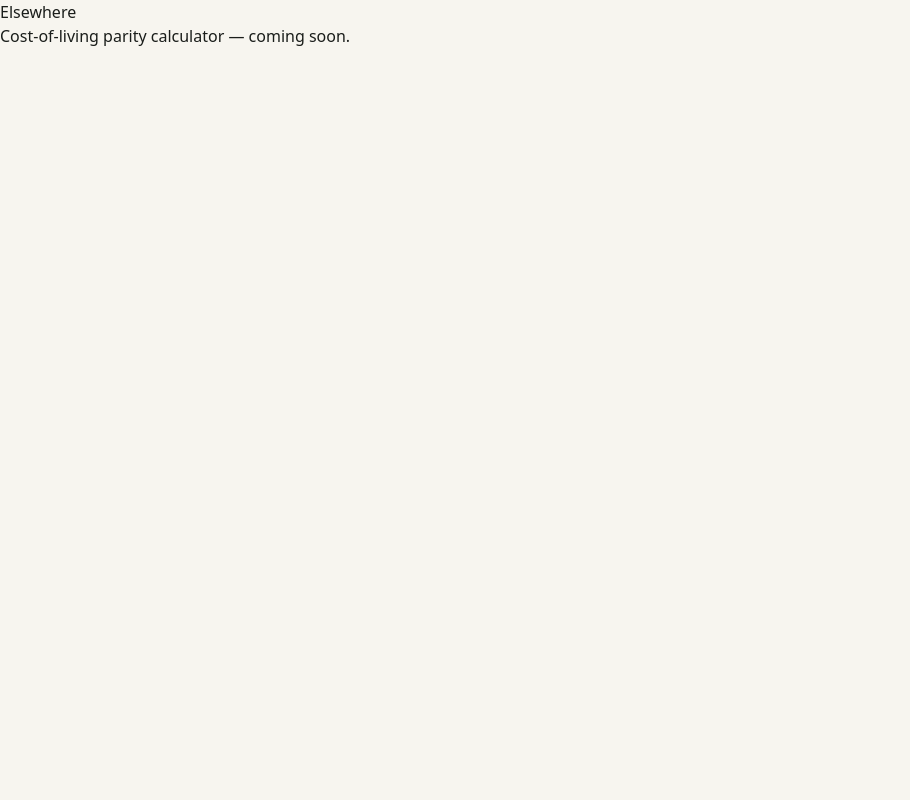
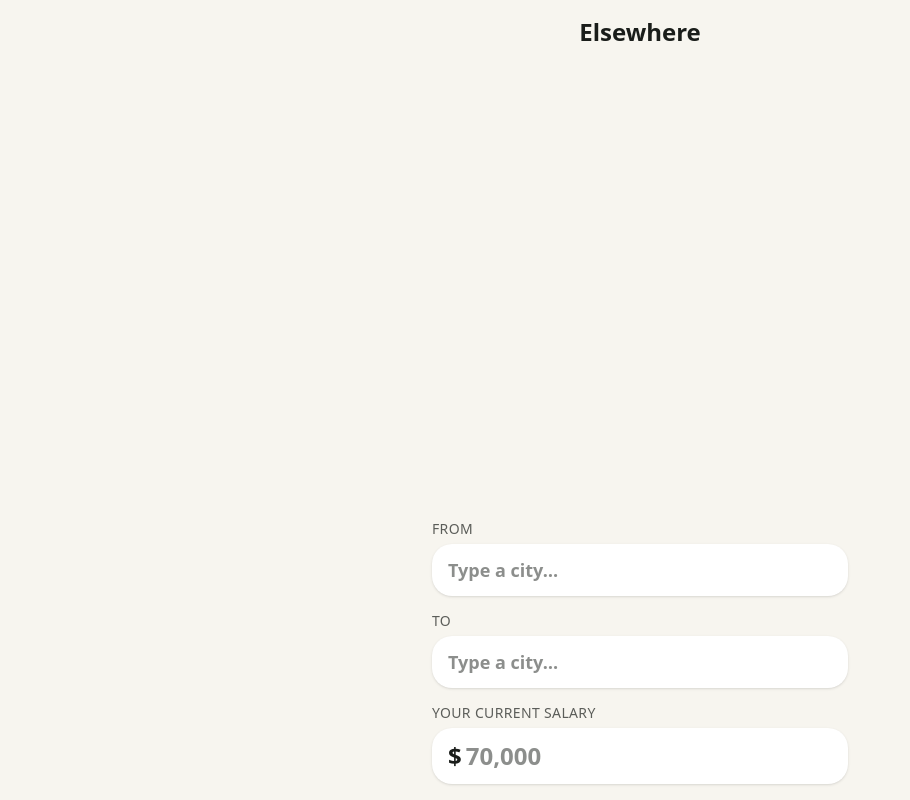
Before and after one commit to miadugas/elsewhere, a Vue app: page / in a window 1280 px wide. Shown: the whole page, without its empty margins (0-910 px from the left). Built offline with nearby package versions, Linux system fonts and the light colour scheme.

Commit message:
feat(ui): ComparePage wiring all components

```diff
--- a/src/App.vue
+++ b/src/App.vue
@@ -1,10 +1,7 @@
+<script setup lang="ts">
+import ComparePage from "./pages/ComparePage.vue";
+</script>
+
 <template>
-  <main>
-    <h1>Elsewhere</h1>
-    <p>Cost-of-living parity calculator — coming soon.</p>
-  </main>
+  <ComparePage />
 </template>
-
-<script setup lang="ts">
-// Root app shell — content added in later tasks
-</script>
--- /dev/null
+++ b/src/pages/ComparePage.vue
@@ -0,0 +1,54 @@
+<script setup lang="ts">
+import { useComparison } from "../composables/useComparison";
+import PlacePicker from "../components/PlacePicker.vue";
+import SalaryInput from "../components/SalaryInput.vue";
+import ResultSlab from "../components/ResultSlab.vue";
+import BasketList from "../components/BasketList.vue";
+import BreakdownSheet from "../components/BreakdownSheet.vue";
+
+const c = useComparison();
+</script>
+
+<template>
+  <main class="mx-auto flex min-h-full max-w-md flex-col gap-4 p-4">
+    <h1 class="text-center text-2xl font-extrabold">Elsewhere</h1>
+
+    <ResultSlab
+      v-if="c.result.value && c.from.value && c.to.value"
+      :from="c.from.value"
+      :to="c.to.value"
+      :result="c.result.value"
+    />
+    <BasketList
+      v-if="c.from.value && c.to.value"
+      :rows="c.basket.value"
+      :from="c.from.value"
+      :to="c.to.value"
+    />
+    <BreakdownSheet
+      v-if="c.from.value && c.to.value"
+      :from="c.from.value"
+      :to="c.to.value"
+    />
+
+    <!-- inputs live in the thumb zone -->
+    <div class="mt-auto flex flex-col gap-3 pt-4">
+      <PlacePicker
+        label="From"
+        :metros="c.metros"
+        :model-value="c.from.value?.id ?? null"
+        @update:model-value="c.setFrom"
+      />
+      <PlacePicker
+        label="To"
+        :metros="c.metros"
+        :model-value="c.to.value?.id ?? null"
+        @update:model-value="c.setTo"
+      />
+      <SalaryInput
+        :model-value="c.salary.value"
+        @update:model-value="c.setSalary"
+      />
+    </div>
+  </main>
+</template>
```
